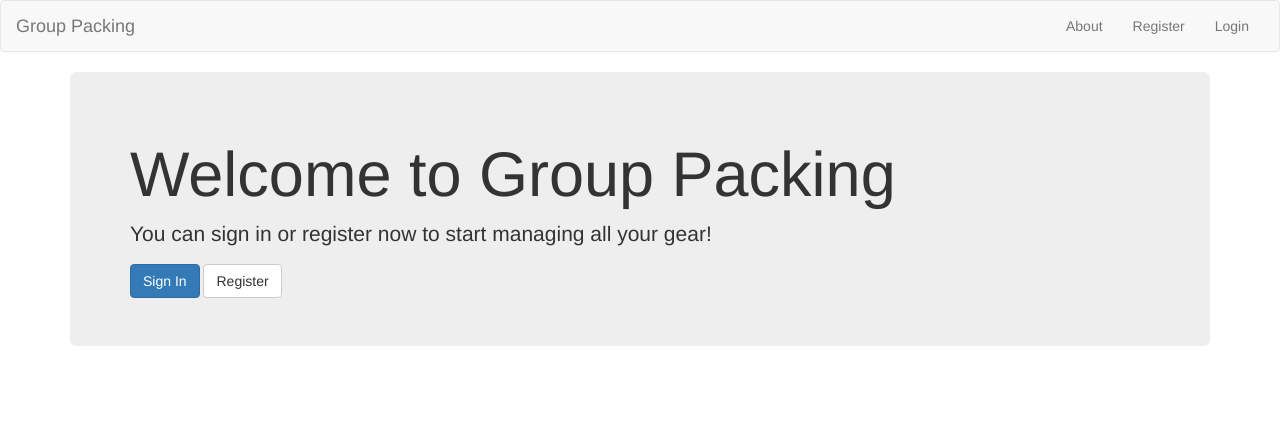
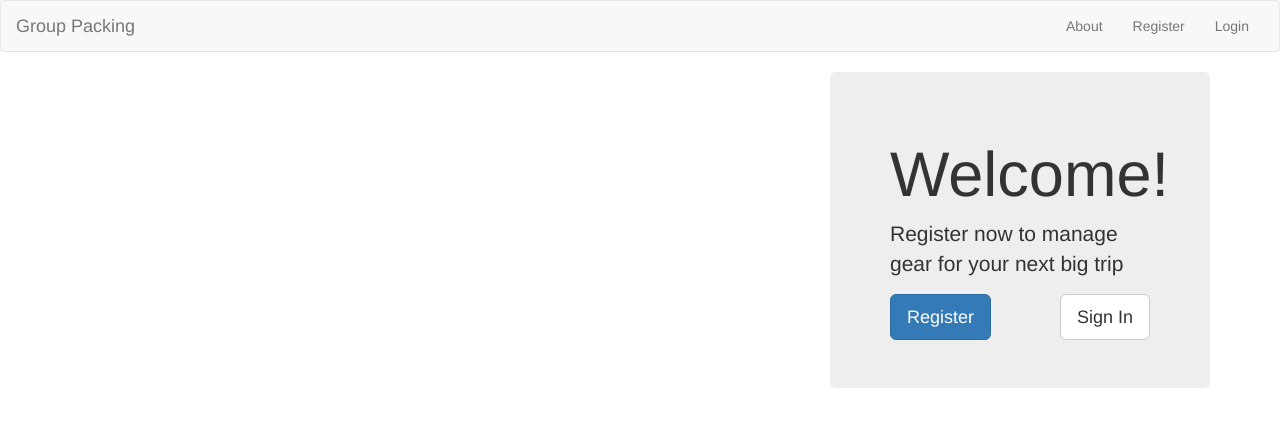
Before and after one commit to wcsmileyk/gpacking, a Flask app: page / in a window 1280 px wide. Shown: the top 427 px of the page. Run offline with Flask 2, Linux system fonts and the light colour scheme; data that the repository does not hold is empty; some libraries are stand-ins or nearby versions.

Commit message:
CSS changes

```diff
--- a/app/templates/index.html
+++ b/app/templates/index.html
@@ -1,18 +1,30 @@
 {% extends 'base.html' %}
+
+{% block body %}
+    <body class="index">
+
+{% block nav %}
+    {{ super() }}
+{% endblock %}
 
 {% block content %}
 <div class="container">
-    <div class="jumbotron">
+    <div class="col-md-4 jumbotron pull-right">
         {% if current_user.is_authenticated %}
         <h1>Welcome {{ current_user.username }}!</h1>
         <p>Go to your profile to manager your gear</p>
         <a href="{{ url_for('main.home', username=current_user.username) }}" class="btn btn-lg">Home</a>
         {% else %}
-        <h1>Welcome to Group Packing</h1>
-        <p>You can sign in or register now to start managing all your gear!</p>
-        <a href="{{ url_for('auth.login') }}" class="btn btn-primary">Sign In</a>
-        <a href="{{ url_for('auth.register') }}" class="btn btn-default">Register</a>
+        <h1>Welcome!</h1>
+        <p>Register now to manage gear for your next big trip</p>
+        <div class="text-center">
+            <a href="{{ url_for('auth.register') }}" class="btn btn-lg btn-primary pull-left">Register</a>
+            <a href="{{ url_for('auth.login') }}" class="btn btn-lg btn-default pull-right">Sign In</a>
+        </div>
         {% endif %}
     </div>
 </div>
 {% endblock %}
+
+{% endblock %}
+</body>
```
